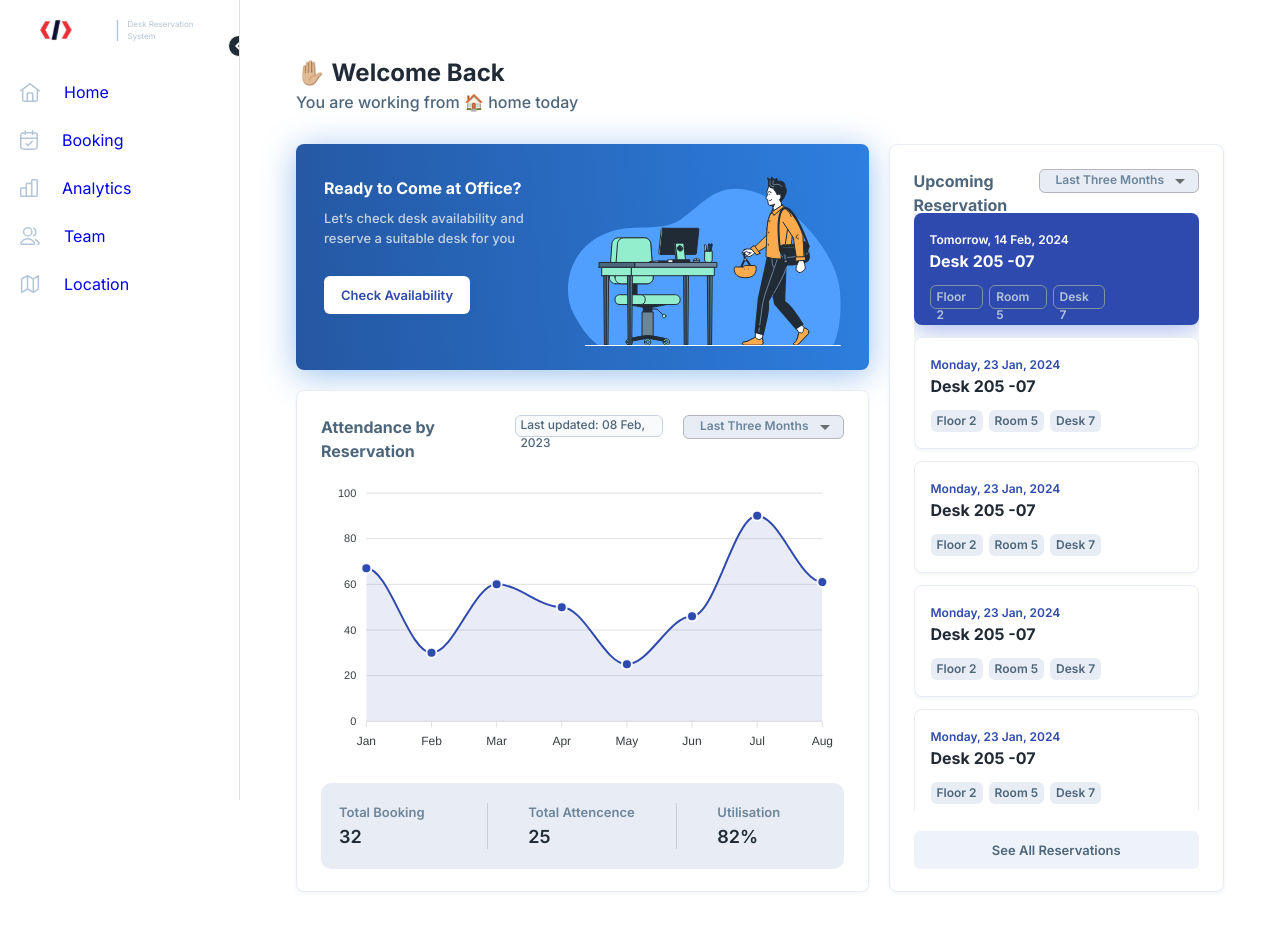
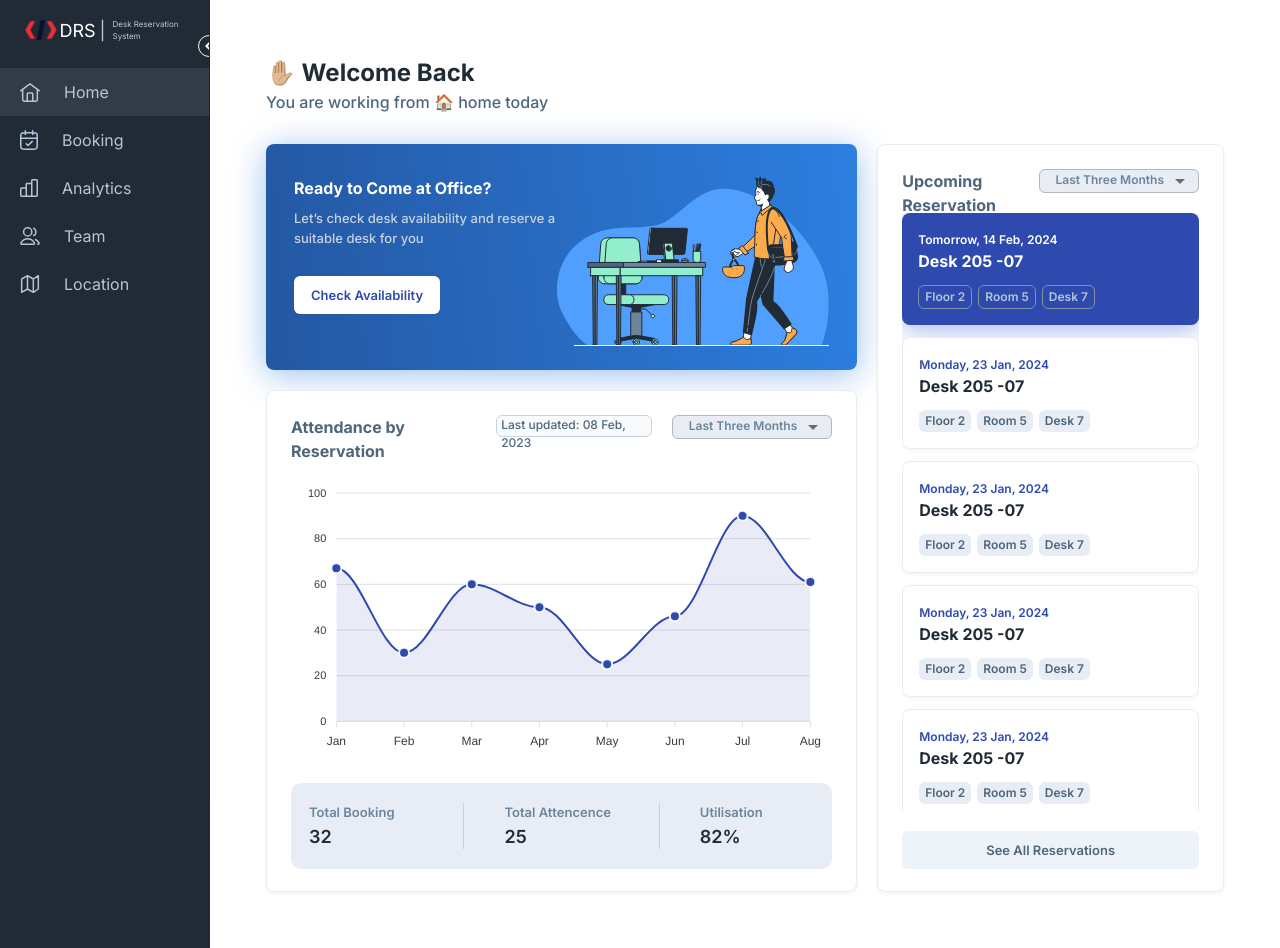
Before and after one commit to sk-roy/Desk-Reservation-System, a React (Create React App) app: page / in a window 1280 px wide. Built offline with nearby package versions, Linux system fonts and the light colour scheme.

Commit message:
Modify sidebar and remove unnecessary changes

```diff
--- a/src/components/sidebar/index.tsx
+++ b/src/components/sidebar/index.tsx
@@ -27,13 +27,7 @@ import theme from '../../theme';
 import logo from "../../assets/icons/logo.svg"
 
 
-const drawerWidth = 240;
-
-
-// const getDrawerWidth = () => {
-//     const defaultDrawerWidth = 240;
-//     const [drawerWidth, setDrawerWidth] = React.useState(defaultDrawerWidth)
-// }
+const drawerWidth = 210;
 
 const openedMixin = (theme: Theme): CSSObject => ({
   width: drawerWidth,
@@ -56,35 +50,31 @@ const closedMixin = (theme: Theme): CSSObject => ({
   },
 });
 
-const DrawerHeader = styled('div')(({ theme }) => ({
-  display: 'flex',
-  alignItems: 'center',
-  justifyContent: 'flex-end',
-  padding: theme.spacing(0, 1),
-  // necessary for content to be below app bar
-  ...theme.mixins.toolbar,
-}));
-
-
 const Drawer = styled(MuiDrawer, { shouldForwardProp: (prop) => prop !== 'open' })(
   ({ theme, open }) => ({
     width: drawerWidth,
-    flexShrink: 0,
+    backgroundColor: theme.customTheme.Color.Primary.Dark,
     whiteSpace: 'nowrap',
     boxSizing: 'border-box',
     ...(open && {
       ...openedMixin(theme),
-      '& .MuiDrawer-paper': openedMixin(theme),
+      '& .MuiDrawer-paper': {
+        ...openedMixin(theme),
+        backgroundColor: theme.customTheme.Color.Primary.Dark,
+      },
     }),
     ...(!open && {
       ...closedMixin(theme),
-      '& .MuiDrawer-paper': closedMixin(theme),
+      '& .MuiDrawer-paper': {
+        ...closedMixin(theme),
+        backgroundColor: theme.customTheme.Color.Primary.Dark,
+      },
     }),
   }),
 );
 
 
-export const Logo: React.FC<LogoProps> = ({collapsed}) => {
+const Logo: React.FC<LogoProps> = ({collapsed}) => {
     return (
 
         <div
@@ -211,7 +201,14 @@ export default function Sidebar({ children }: SidebarProps) {
                 >
                   {item.icon}
                 </ListItemIcon>
-                <ListItemText primary={item.name} sx={{ opacity: open ? 1 : 0 }} />
+                <ListItemText
+                  primary={item.name}
+                  className='Medium 13'
+                  sx={{
+                    opacity: open ? 1 : 0,
+                    color: theme.customTheme.Color.OffWhite[5],
+                  }}
+                />
               </ListItemButton>
             </ListItem>
           ))}
--- a/src/pages/analytics/PieChart.jsx
+++ b/src/pages/analytics/PieChart.jsx
@@ -55,7 +55,6 @@ const PieChart2 = () => {
 
     return (
         <div className="pie-chart-container">
-            {/* <ApexCharts options={options} width="100%" height="100%"/> */}
             <ApexCharts options={options} series={options.series} type='donut' />
         </div>
     );
--- a/src/pages/location/index.tsx
+++ b/src/pages/location/index.tsx
@@ -1,7 +1,7 @@
 import { useState } from "react";
 import Layout from "../../layout";
 import theme from "../../theme";
-import { Avatar, Button, Typography } from "@mui/material";
+import { Avatar, Box, Button, Typography } from "@mui/material";
 import PlusCircleIcon from "../../components/icons/PlusCircleIcon";
 import InfoCircleIcon from "../../components/icons/InfoCircle";
 import CalenderIcon from "../../components/icons/CalenderIcon";
@@ -518,8 +518,8 @@ const Body = () => {
 const Location = () => {
     return (
         <Sidebar>
-            <div
-            style = {{
+            <Box
+            sx = {{
                 width: "100%",
                 // heightL "900px",
                 display: "flex",
@@ -529,7 +529,7 @@ const Location = () => {
             >
                 <Header />
                 <Body/>
-            </div>
+            </Box>
         </Sidebar>
     );
 }
```
Also changed, not shown: src/components/interface.tsx (+14 -0 lines), src/pages/analytics/index.tsx (+1 -67 lines), src/theme/base.ts (renamed from src/base.ts), src/theme/index.ts (renamed from src/theme.ts).
